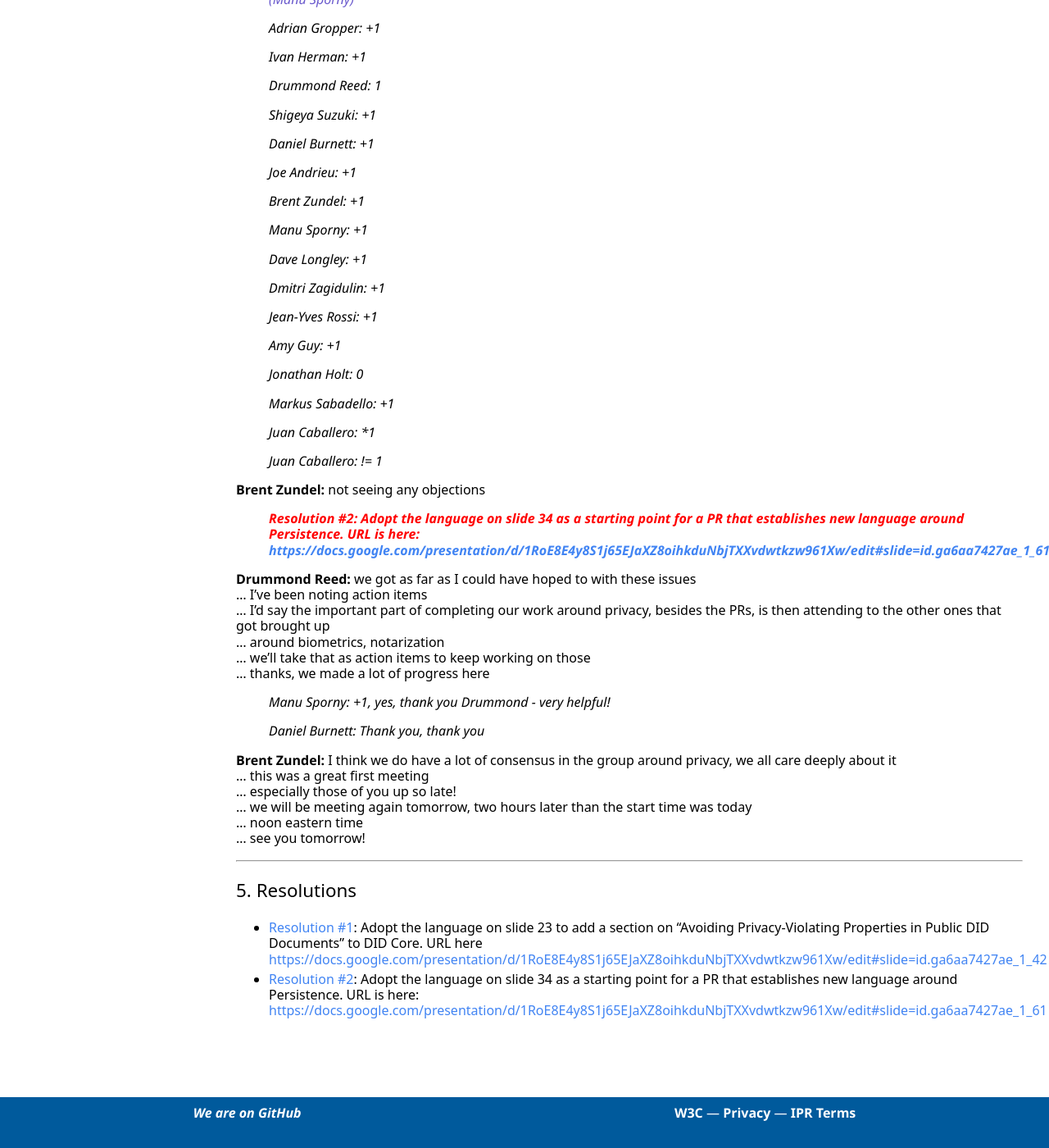
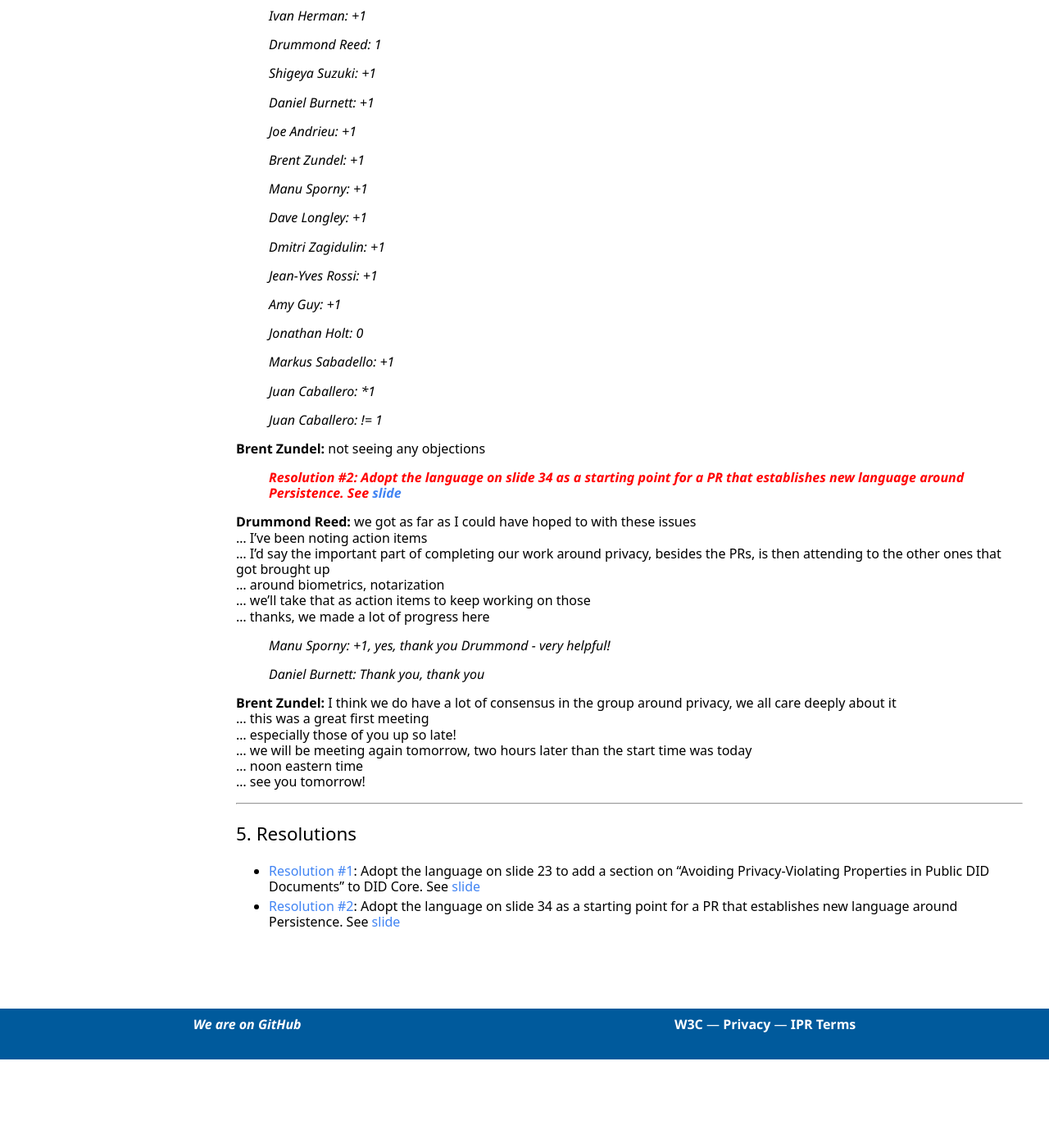
Before and after one commit to w3c/did-wg, a Jekyll site: the page built from _minutes/2020-11-02-did.md, in a window 1280 px wide and 1400 px high, scrolled down 20500 px. Shown: the whole window at 82% size. Built offline with Jekyll 4.4.1, drawn with Linux system fonts in a browser that asks for light colours; some web fonts are replaced; after the commit the page ends 21792 px from its top, so only the background shows below that; some of the changed text lies outside the part shown.

```diff
--- a/_minutes/2020-11-02-did.md
+++ b/_minutes/2020-11-02-did.md
@@ -669,7 +669,7 @@ See also the [Agenda](https://tinyurl.com/yydapmu3) and the [IRC Log](https://ww
 
 > *Drummond Reed:* +1
 
-> **Proposed resolution: Adopt the language on slide 23 to add a section on "Avoiding Privacy-Violating Properties in Public DID Documents" to DID Core. URL here: [https://docs.google.com/presentation/d/1RoE8E4y8S1j65EJaXZ8oihkduNbjTXXvdwtkzw961Xw/edit#slide=id.ga6aa7427ae_1_42](https://docs.google.com/presentation/d/1RoE8E4y8S1j65EJaXZ8oihkduNbjTXXvdwtkzw961Xw/edit#slide=id.ga6aa7427ae_1_42)** *(Manu Sporny)*
+> **Proposed resolution: Adopt the language on slide 23 to add a section on "Avoiding Privacy-Violating Properties in Public DID Documents" to DID Core. See [slide](https://docs.google.com/presentation/d/1RoE8E4y8S1j65EJaXZ8oihkduNbjTXXvdwtkzw961Xw/edit#slide=id.ga6aa7427ae_1_42)** *(Manu Sporny)*
 {: .proposed_resolution}
 
 > *Ivan Herman:* +1
@@ -712,7 +712,7 @@ See also the [Agenda](https://tinyurl.com/yydapmu3) and the [IRC Log](https://ww
 
 > *Brent Zundel:* (I also agree with Dmitri, but we already have resolutions that I think address service endpoints)
 
-> ***Resolution #1: Adopt the language on slide 23 to add a section on "Avoiding Privacy-Violating Properties in Public DID Documents" to DID Core. URL here [https://docs.google.com/presentation/d/1RoE8E4y8S1j65EJaXZ8oihkduNbjTXXvdwtkzw961Xw/edit#slide=id.ga6aa7427ae_1_42](https://docs.google.com/presentation/d/1RoE8E4y8S1j65EJaXZ8oihkduNbjTXXvdwtkzw961Xw/edit#slide=id.ga6aa7427ae_1_42)***
+> ***Resolution #1: Adopt the language on slide 23 to add a section on "Avoiding Privacy-Violating Properties in Public DID Documents" to DID Core. See [slide](https://docs.google.com/presentation/d/1RoE8E4y8S1j65EJaXZ8oihkduNbjTXXvdwtkzw961Xw/edit#slide=id.ga6aa7427ae_1_42)***
 {: #resolution1 .resolution}
 
 **Brent Zundel:** reminder when proposals are put forward only WG participants should be responding
@@ -1114,7 +1114,7 @@ See also the [Agenda](https://tinyurl.com/yydapmu3) and the [IRC Log](https://ww
 
 > *Drummond Reed:* +1
 
-> **Proposed resolution: Adopt the language on slide 34 as a starting point for a PR that establishes new language around Persistence. URL is here: [https://docs.google.com/presentation/d/1RoE8E4y8S1j65EJaXZ8oihkduNbjTXXvdwtkzw961Xw/edit#slide=id.ga6aa7427ae_1_61](https://docs.google.com/presentation/d/1RoE8E4y8S1j65EJaXZ8oihkduNbjTXXvdwtkzw961Xw/edit#slide=id.ga6aa7427ae_1_61)** *(Manu Sporny)*
+> **Proposed resolution: Adopt the language on slide 34 as a starting point for a PR that establishes new language around Persistence. See [slide](https://docs.google.com/presentation/d/1RoE8E4y8S1j65EJaXZ8oihkduNbjTXXvdwtkzw961Xw/edit#slide=id.ga6aa7427ae_1_61)** *(Manu Sporny)*
 {: .proposed_resolution}
 
 > *Adrian Gropper:* +1
@@ -1151,7 +1151,7 @@ See also the [Agenda](https://tinyurl.com/yydapmu3) and the [IRC Log](https://ww
 
 **Brent Zundel:** not seeing any objections
 
-> ***Resolution #2: Adopt the language on slide 34 as a starting point for a PR that establishes new language around Persistence. URL is here: [https://docs.google.com/presentation/d/1RoE8E4y8S1j65EJaXZ8oihkduNbjTXXvdwtkzw961Xw/edit#slide=id.ga6aa7427ae_1_61](https://docs.google.com/presentation/d/1RoE8E4y8S1j65EJaXZ8oihkduNbjTXXvdwtkzw961Xw/edit#slide=id.ga6aa7427ae_1_61)***
+> ***Resolution #2: Adopt the language on slide 34 as a starting point for a PR that establishes new language around Persistence. See [slide](https://docs.google.com/presentation/d/1RoE8E4y8S1j65EJaXZ8oihkduNbjTXXvdwtkzw961Xw/edit#slide=id.ga6aa7427ae_1_61)***
 {: #resolution2 .resolution}
 
 **Drummond Reed:** we got as far as I could have hoped to with these issues
@@ -1178,5 +1178,5 @@ See also the [Agenda](https://tinyurl.com/yydapmu3) and the [IRC Log](https://ww
 ### 5. Resolutions
 {: #res}
 
-* [Resolution #1](#resolution1): Adopt the language on slide 23 to add a section on "Avoiding Privacy-Violating Properties in Public DID Documents" to DID Core. URL here [https://docs.google.com/presentation/d/1RoE8E4y8S1j65EJaXZ8oihkduNbjTXXvdwtkzw961Xw/edit#slide=id.ga6aa7427ae_1_42](https://docs.google.com/presentation/d/1RoE8E4y8S1j65EJaXZ8oihkduNbjTXXvdwtkzw961Xw/edit#slide=id.ga6aa7427ae_1_42)
-* [Resolution #2](#resolution2): Adopt the language on slide 34 as a starting point for a PR that establishes new language around Persistence. URL is here: [https://docs.google.com/presentation/d/1RoE8E4y8S1j65EJaXZ8oihkduNbjTXXvdwtkzw961Xw/edit#slide=id.ga6aa7427ae_1_61](https://docs.google.com/presentation/d/1RoE8E4y8S1j65EJaXZ8oihkduNbjTXXvdwtkzw961Xw/edit#slide=id.ga6aa7427ae_1_61)
+* [Resolution #1](#resolution1): Adopt the language on slide 23 to add a section on "Avoiding Privacy-Violating Properties in Public DID Documents" to DID Core. See [slide](https://docs.google.com/presentation/d/1RoE8E4y8S1j65EJaXZ8oihkduNbjTXXvdwtkzw961Xw/edit#slide=id.ga6aa7427ae_1_42)
+* [Resolution #2](#resolution2): Adopt the language on slide 34 as a starting point for a PR that establishes new language around Persistence. See [slide](https://docs.google.com/presentation/d/1RoE8E4y8S1j65EJaXZ8oihkduNbjTXXvdwtkzw961Xw/edit#slide=id.ga6aa7427ae_1_61)
--- a/assets/js/resolution_view.js
+++ b/assets/js/resolution_view.js
@@ -79,6 +79,7 @@ async function display_resolutions(target_id, resolution_asset, header_level, ch
             return `${retval}`;
         }
         else {
+
             resolutions.forEach((resolution) => {
                 if (resolution.year < year) {
                     // Close the previous list if there was any
@@ -101,6 +102,7 @@ async function display_resolutions(target_id, resolution_asset, header_level, ch
     };
     const target = document.getElementById(target_id);
     const resolution_structures = (await (await fetch(resolution_asset)).json());
+
     const resolutions = (call !== null) ? resolution_structures.resolutions.filter((resolution) => resolution.call === call) : resolution_structures.resolutions;
     target.innerHTML = retrieve_html(resolutions.sort(sort_resolutions));
 }
```
Also changed, not shown: other parts of _minutes/2020-11-02-did.md (+4 -4 lines), assets/resolutions.json (+6 -6 lines).
